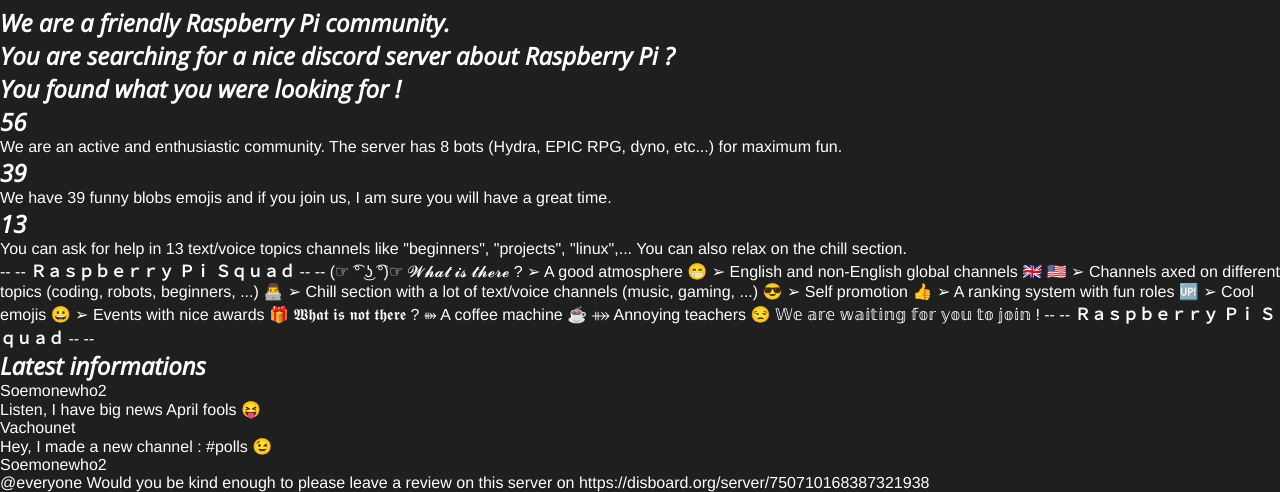
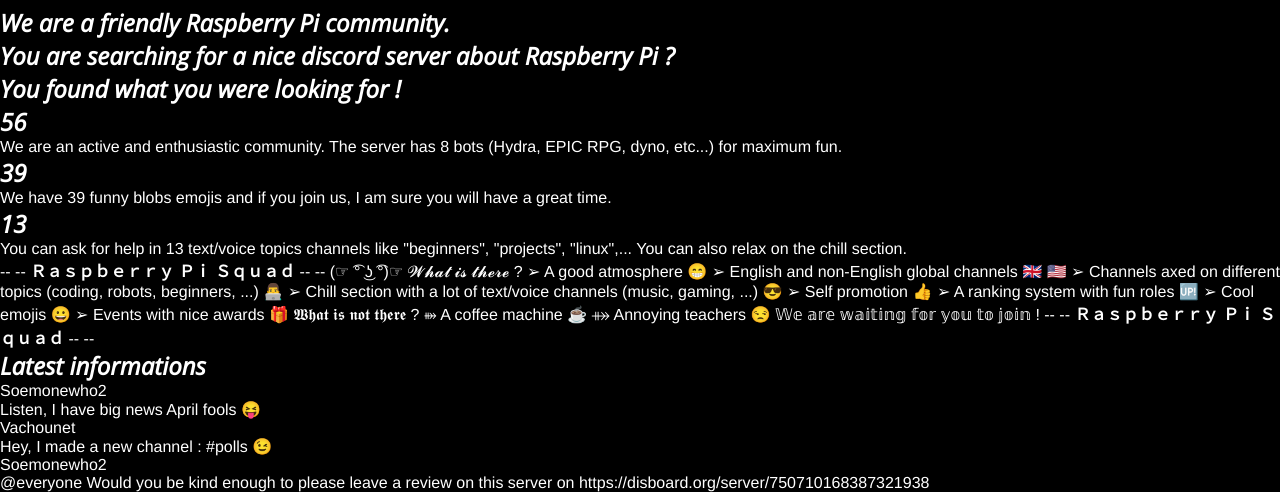
Before and after one commit to Raspberry-Pi-Squad/website, a plain HTML site: page index.html in a window 1280 px wide. Shown: the part 593-1085 px from the top of the page. Drawn offline with nearby package versions, Linux system fonts and the light colour scheme.

Commit message:
Change color to darker black

```diff
--- a/src/styles/index.css
+++ b/src/styles/index.css
@@ -21,7 +21,7 @@
 body {
     box-sizing: border-box;
     min-height: 100vh;
-    background-color: var(--dark-color);
+    background-color: black;
     font-family: 'Open Sans', sans-serif;
     color: white;
 }
```
